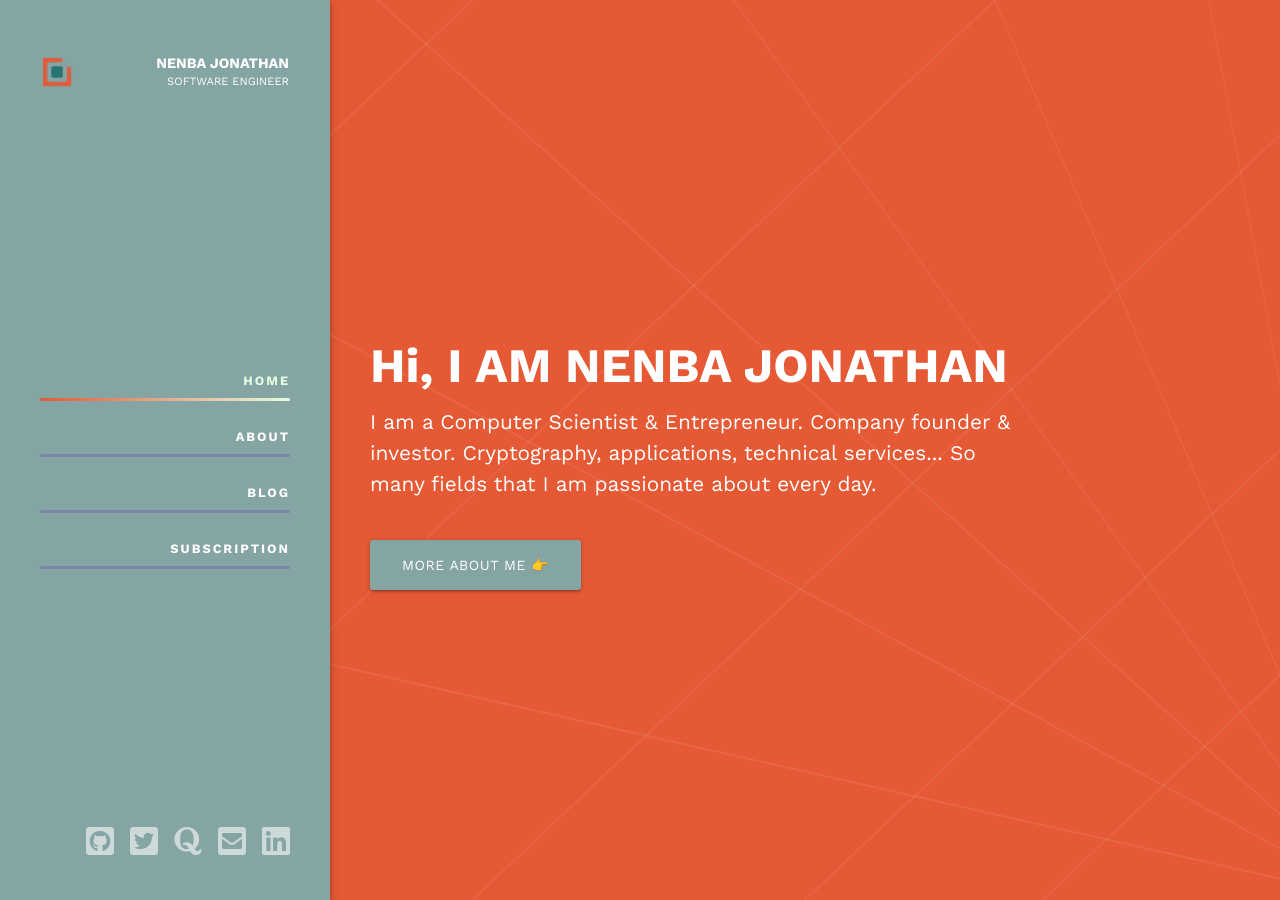
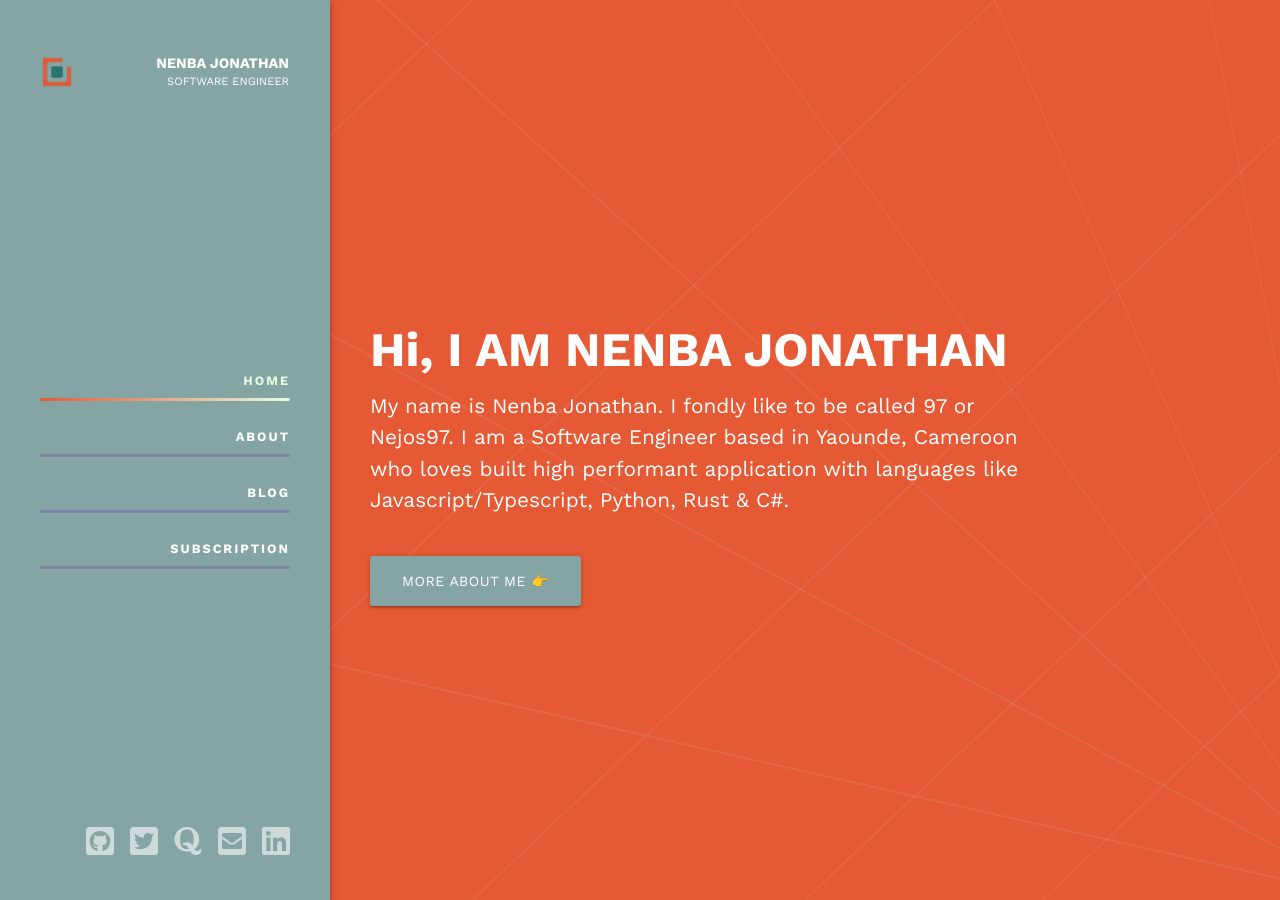
Before and after one commit to nejos97/nejos97.github.io, a Jekyll site: the page built from index.html, in a window 1280 px wide. Built offline with Jekyll 4.4.1, drawn with Linux system fonts in a browser that asks for light colours.

Commit message:
update my description

```diff
--- a/_config.yml
+++ b/_config.yml
@@ -21,7 +21,7 @@
 title: Official website of NENBA Jonathan
 tagline: Official website of NENBA Jonathan
 email: nenbajonathan@protonmail.com
-description: "I am a Computer Scientist & Entrepreneur. Company founder & investor. Cryptocurrency, applications, technical services... So many fields that I am passionate about every day."
+description: "My name is Nenba Jonathan. I fondly like to be called 97 or Nejos97. I am a Software Engineer based in Yaounde, Cameroon who loves built high performant application with languages like Javascript/Typescript, Python, Rust & C#."
 baseurl: "" # the subpath of your site, e.g. /blog
 url: "https://nenbajonathan.com" # the base hostname & protocol for your site, e.g. http://example.com
 twitter_username: nejos97
--- a/index.html
+++ b/index.html
@@ -7,10 +7,14 @@ title: Home
 	{% include svg/intro.svg class="hero-lines" %}
 	<div class="container">
 		<div class="hero-intro">
-			<h2 class="hero-title" style="margin-bottom: 5px">Hi, I AM NENBA JONATHAN</h2>
+			<h2 class="hero-title" style="margin-bottom: 5px">
+				Hi, I AM NENBA JONATHAN
+			</h2>
 			<p class="hero-strap">
-				I am a Computer Scientist & Entrepreneur. Company founder & investor. Cryptography, applications,
-				technical services... So many fields that I am passionate about every day.
+				My name is Nenba Jonathan. I fondly like to be called 97 or
+				Nejos97. I am a Software Engineer based in Yaounde, Cameroon who
+				loves built high performant application with languages like
+				Javascript/Typescript, Python, Rust & C#.
 			</p>
 			<a href="/about" class="button">More about me 👉</a>
 		</div>
```
